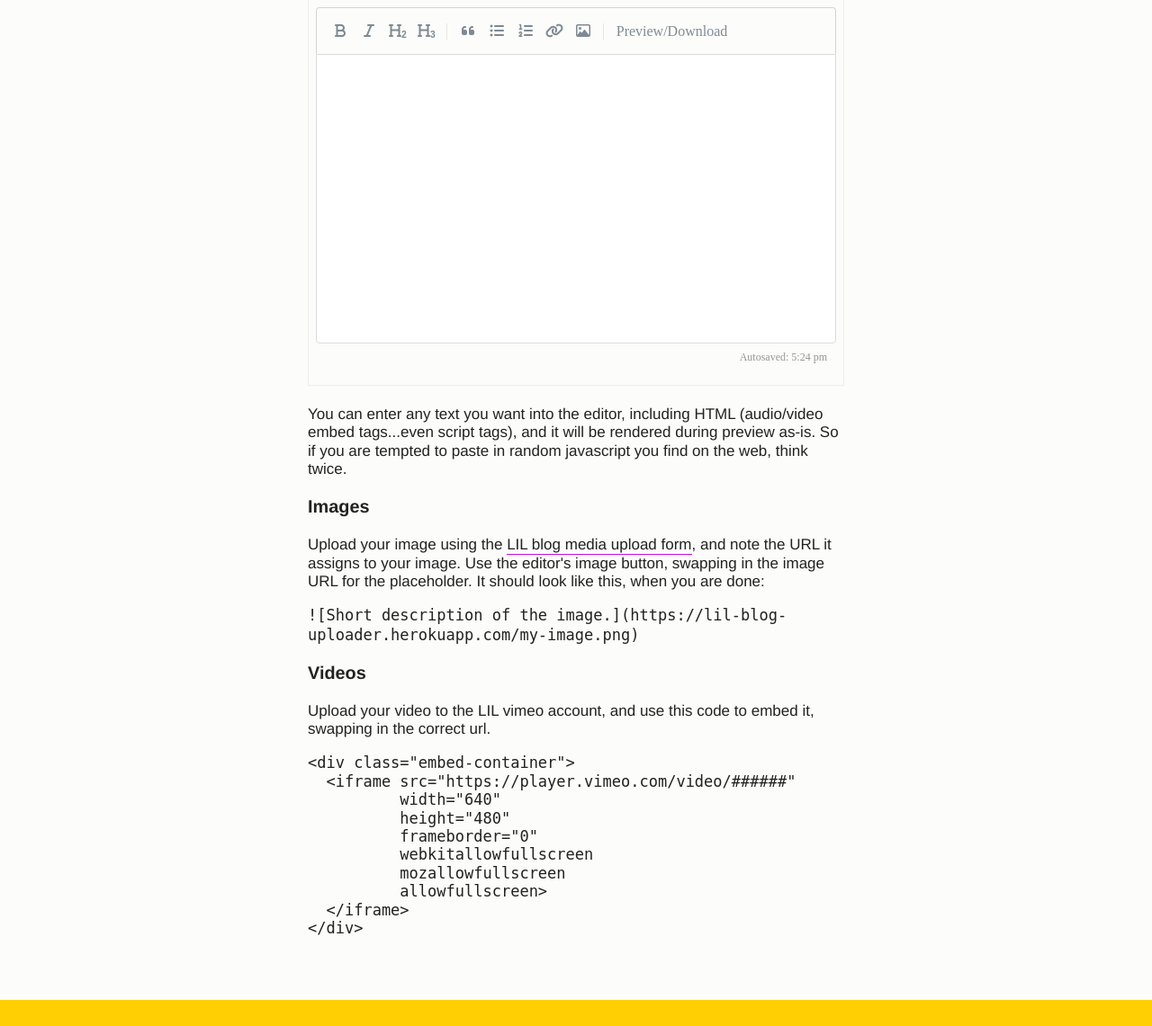
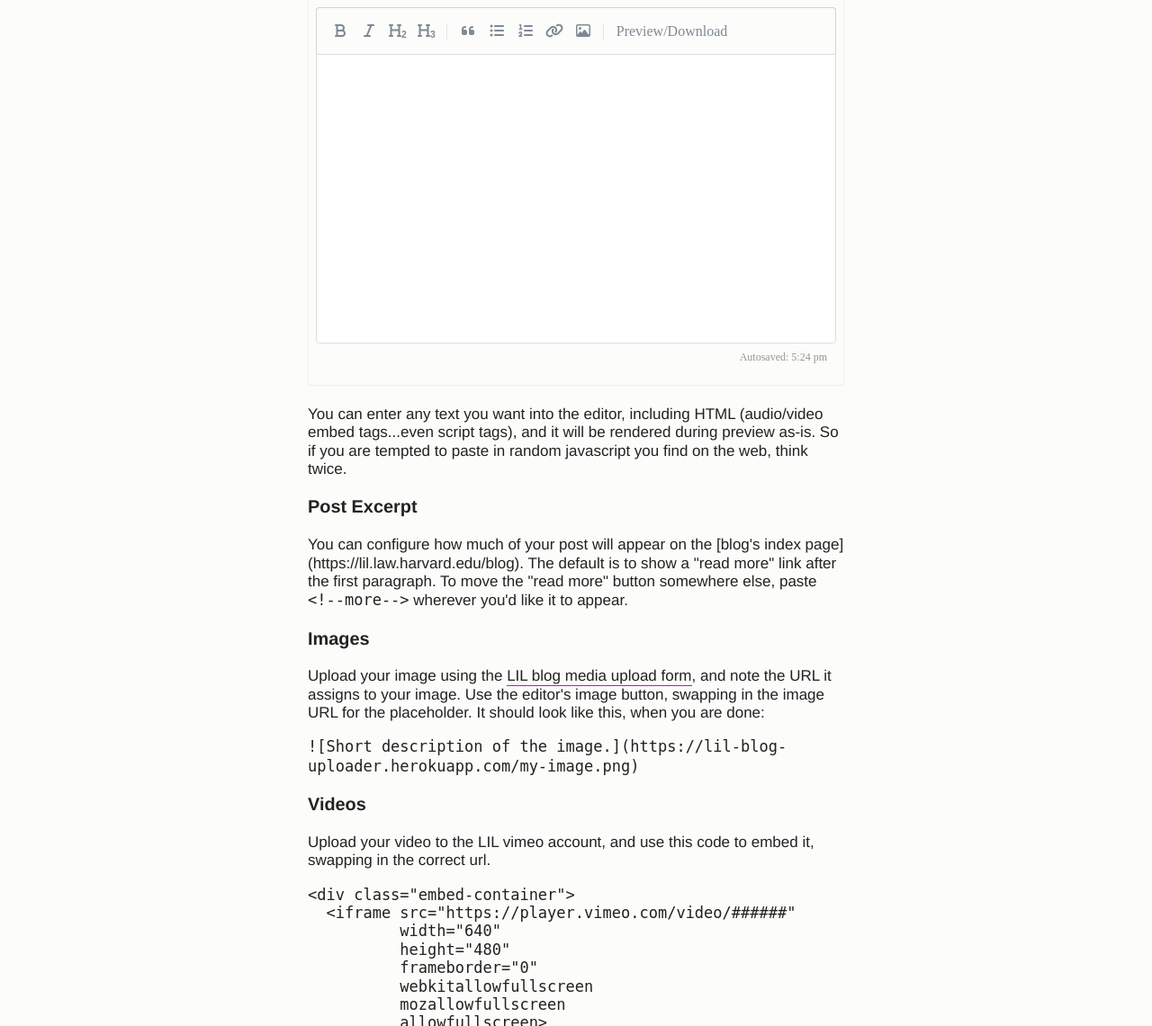
Before and after one commit to harvard-lil/lil-blog-generator, a Flask app: page / in a window 1280 px wide. Shown: the part 274-1415 px from the top of the page at 90% size. Run offline with Flask 2, Linux system fonts and the light colour scheme; some libraries are stand-ins or nearby versions; some web fonts are replaced.

Commit message:
Add excerpt separator.

```diff
--- a/app.py
+++ b/app.py
@@ -32,6 +32,8 @@ AUTHORIZE_URL = 'https://github.com/login/oauth/authorize'
 ACCESS_TOKEN_URL = 'https://github.com/login/oauth/access_token'
 ORGS_URL = 'https://api.github.com/user/orgs'
 REVOKE_TOKEN_URL = 'https://api.github.com/applications/{}/token'.format(app.config['GITHUB_CLIENT_ID'])
+
+EXCERPT_SEPARATOR = '<!--more-->'
 
 ###
 ### UTILS ###
@@ -98,7 +100,21 @@ def landing():
     if request.method == 'POST':
         r = requests.get('https://raw.githubusercontent.com/harvard-lil/website-static/develop/app/_data/people.yaml')
         authors = sorted(safe_load(r.text).keys())
-        return render_template('generator/download.html', context={'heading': 'Download Post', 'authors': authors})
+        if EXCERPT_SEPARATOR in request.form['content']:
+            excerpt_type = 'Custom'
+            excerpt = request.form['content'].split(EXCERPT_SEPARATOR)[0]
+        else:
+            excerpt_type = 'Default'
+            excerpt = request.form['content'].split("\r\n")[0]
+        return render_template(
+            'generator/download.html',
+            context={
+                'heading': 'Download Post',
+                'authors': authors,
+                'excerpt_type': excerpt_type,
+                'excerpt': excerpt
+            }
+        )
     return render_template('generator/preview.html', context={'heading': 'Preview Blog Post'})
 
 
@@ -112,6 +128,8 @@ def download():
         head_matter['author'] = request.form['author']
     else:
         head_matter['guest-author'] = request.form['author']
+    if request.form['excerpt-type'] == 'Custom':
+        head_matter['excerpt_separator'] = EXCERPT_SEPARATOR
     if request.form['tags']:
         head_matter['tags'] = request.form['tags'].split(' ')
     head_matter = dump(head_matter, sort_keys=False)
--- a/templates/generator/download.html
+++ b/templates/generator/download.html
@@ -34,6 +34,10 @@
     </label>
     <textarea name="content" id="content" class="u-full-width" rows="12"
     style="height: auto; background-color: #eee; border: none;" readonly>{{request.form['content']}}</textarea>
+
+    <input type="hidden" name="excerpt-type" value="{{context['excerpt_type']}}">
+    <label for="excerpt">Excerpt ({{context['excerpt_type']}})</label>
+    <textarea name="excerpt" id="excerpt" class="u-full-width" rows="12" style="height: auto; background-color: #eee; border: none;" readonly>{{context['excerpt']}}</textarea>
 
     <div style="margin-top: 25px; margin-bottom: 25px; border: 1px solid #eee; padding-top: 25px;">
      <ol>
--- a/templates/generator/preview.html
+++ b/templates/generator/preview.html
@@ -21,6 +21,7 @@
     <form method="post">
       <input id="title" type="hidden" name="title" value="">
       <input id="content" type="hidden" name="content" value="">
+      <input id="custom-excerpt" type="hidden" name="custom-excerpt" value="">
       <button id="lil-export" role="button" class="small-btn">Download</button>
     </form>
     </div>
@@ -28,6 +29,13 @@
 
   <div id="lil-instructions">
     <p>You can enter any text you want into the editor, including HTML (audio/video embed tags...even script tags), and it will be rendered during preview as-is. So if you are tempted to paste in random javascript you find on the web, think twice.</p>
+
+    <h3 id="post-excerpt">Post Excerpt</h3>
+    You can configure how much of your post will appear on the [blog's index page](https://lil.law.harvard.edu/blog).
+
+    The default is to show a "read more" link after the first paragraph.
+
+    To move the "read more" button somewhere else, paste <code>&lt;!--more--&gt;</code> wherever you'd like it to appear.
 
     <h3>Images</h3>
     <p>Upload your image using the <a href="https://lil-blog-uploader.herokuapp.com/" target="_blank">LIL blog media upload form</a>, and note the URL it assigns to your image. Use the editor's image button, swapping in the image URL for the placeholder. It should look like this, when you are done:</p>
```
